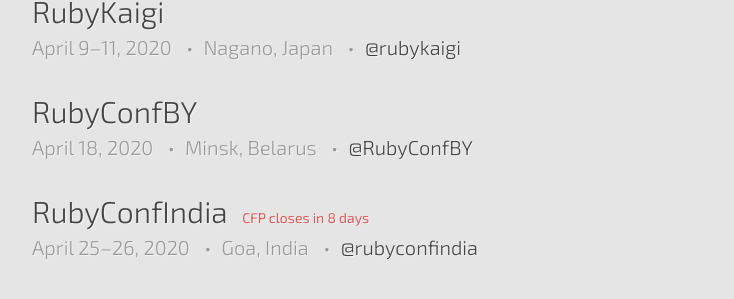
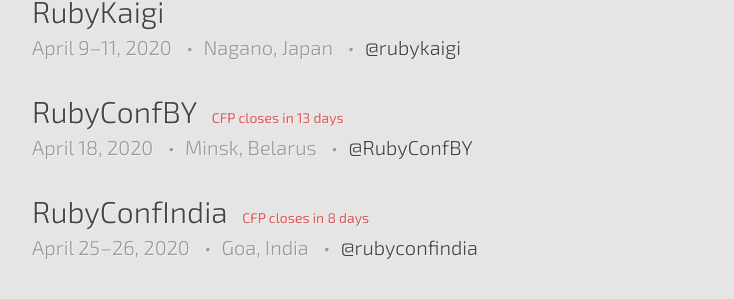
Before and after one commit to ruby-conferences/ruby-conferences.github.io, a Jekyll site: the page built from index.html, in a window 1280 px wide and 900 px high, scrolled down 750 px. Shown: the part 151-450 px from the top of the window, without its empty margins (208-942 px from the left). Built offline with Jekyll 4.4.1, drawn with Linux system fonts in a browser that asks for light colours.

Commit message:
Add CFP note for RubyConfBY

```diff
--- a/_data/conferences.yml
+++ b/_data/conferences.yml
@@ -1905,6 +1905,8 @@
   end_date: 2020-04-18
   url: https://rubyconference.by/
   twitter: RubyConfBY
+  cfp_phrase: CFP closes
+  cfp_date: 2020-03-05
 
 - name: RubyConfIndia
   location: Goa, India
```
